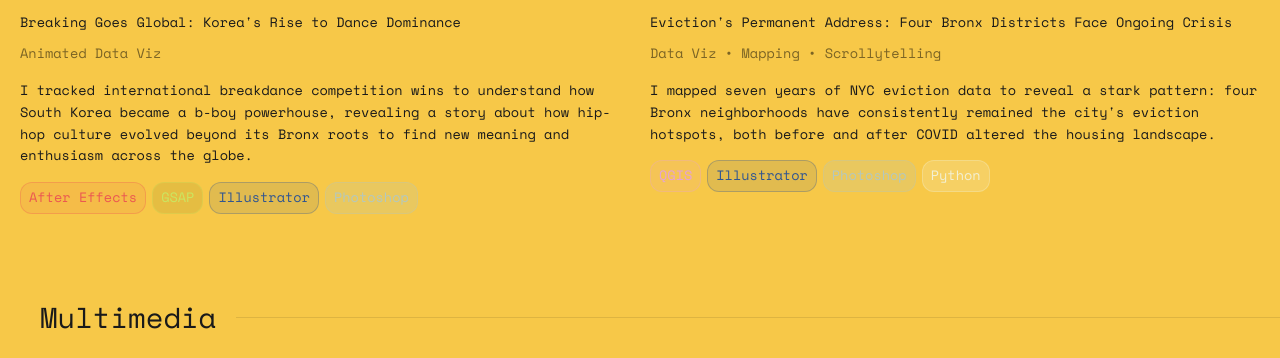
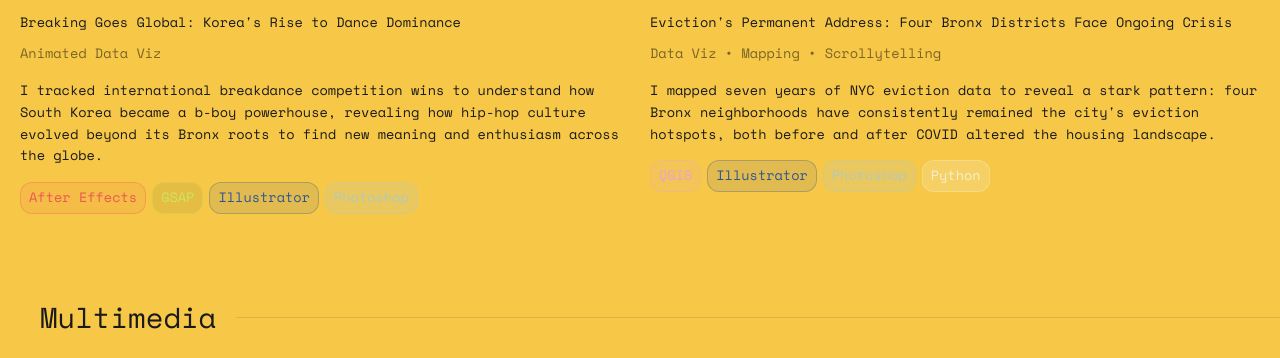
Before and after one commit to littlebitsandcodes/portfolio, a plain HTML site: page index.html in a window 1280 px wide. Shown: the part 1703-2061 px from the top of the page. Drawn offline with nearby package versions, Linux system fonts and the light colour scheme.

Commit message:
Update index.html

```diff
--- a/index.html
+++ b/index.html
@@ -794,7 +794,7 @@
                 <div class="portfolio-info">
                     <div class="portfolio-title">Breaking Goes Global: Korea's Rise to Dance Dominance</div>
                     <div class="portfolio-category">Animated Data Viz</div>
-                    <div class="portfolio-description">I tracked international breakdance competition wins to understand how South Korea became a b-boy powerhouse, revealing a story about how hip-hop culture evolved beyond its Bronx roots to find new meaning and enthusiasm across the globe.</div>
+                    <div class="portfolio-description">I tracked international breakdance competition wins to understand how South Korea became a b-boy powerhouse, revealing how hip-hop culture evolved beyond its Bronx roots to find new meaning and enthusiasm across the globe.</div>
                     <div class="tech-tags">
                         <span class="tech-tag" data-tech="after-effects">After Effects</span>
                         <span class="tech-tag" data-tech="GSAP">GSAP</span>
```
